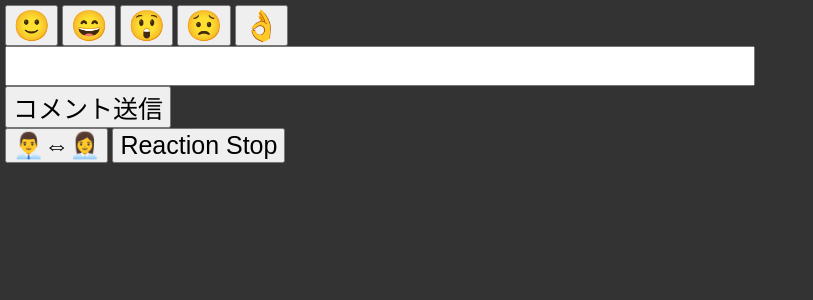
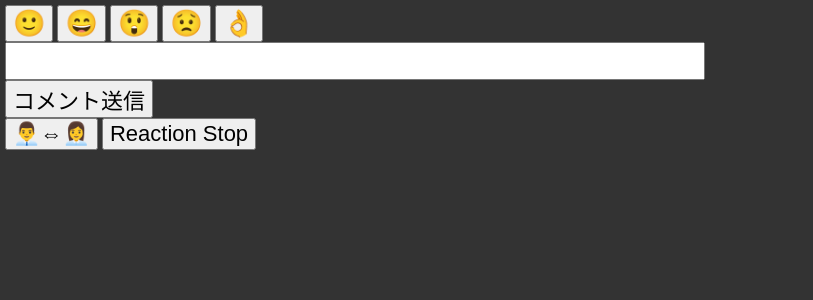
Before and after one commit to matsuyou/VirtualReaction, a PHP site: page /gui/index.html in a window 1280 px wide. Shown: the top 300 px of the page, without its empty margins (0-813 px from the left). Run offline with PHP 8.4, Linux system fonts and the light colour scheme.

Commit message:
gui微調整

```diff
--- a/gui/gui.css
+++ b/gui/gui.css
@@ -13,15 +13,15 @@ body {
 
 
 input[type="text"] {
-    font-size: 30px;
+    font-size: 28px;
     width: 25em;
 }
-#Reaction0 { font-size: 30px; }
-#Reaction1 { font-size: 30px; }
-#Reaction2 { font-size: 30px; }
-#Reaction3 { font-size: 30px; }
-#Reaction4 { font-size: 30px; }
-#Reaction5 { font-size: 30px; }
-#ModelChange{ font-size: 25px; }
-#Submit{ font-size: 25px; }
-#ReactionStop{ font-size: 25px; }
+#Reaction0 { font-size: 26px; }
+#Reaction1 { font-size: 26px; }
+#Reaction2 { font-size: 26px; }
+#Reaction3 { font-size: 26px; }
+#Reaction4 { font-size: 26px; }
+#Reaction5 { font-size: 26px; }
+#ModelChange{ font-size: 22px; }
+#Submit{ font-size: 22px; }
+#ReactionStop{ font-size: 22px; }
```
